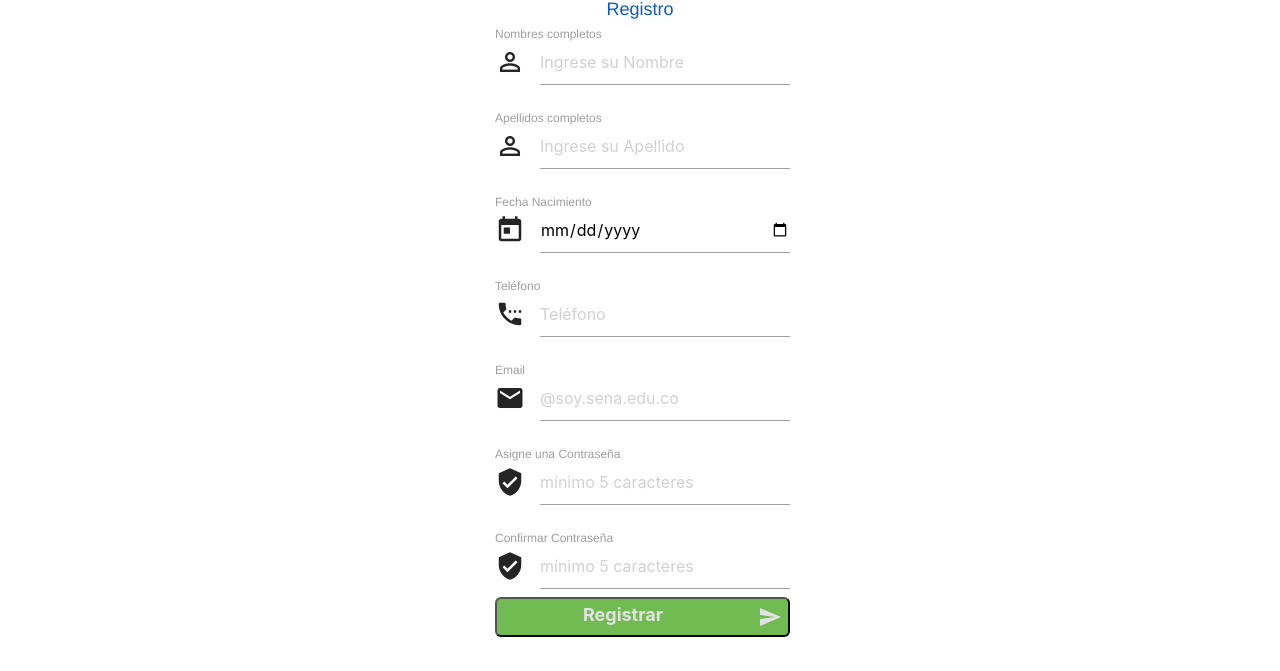
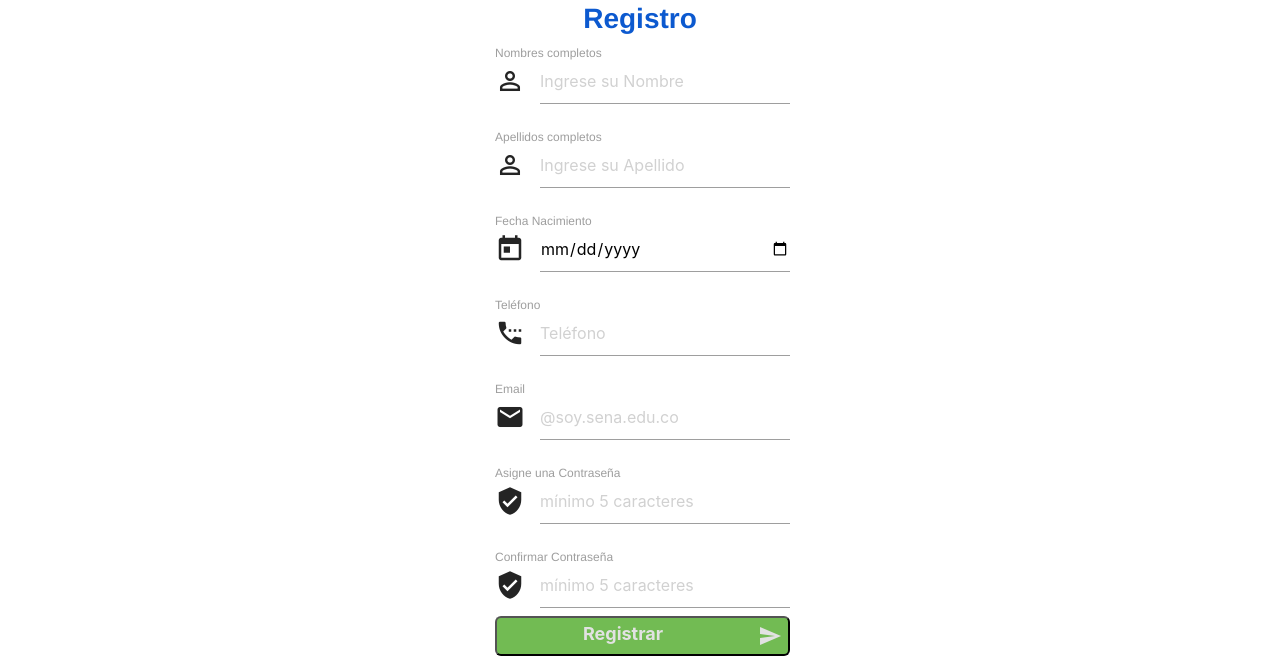
Before and after one commit to eacuervoco/Avance-Frontend-Peluqueria-Alejandra, a plain HTML site: page register.html in a window 1280 px wide. Shown: the part 273-944 px from the top of the page. Drawn offline with Linux system fonts and the light colour scheme.

Commit message:
feat: Actualizar título de registro en register.html

```diff
--- a/register.html
+++ b/register.html
@@ -96,7 +96,7 @@
 
 
         <form id="register-form" class="form">
-          <h3 class="subtitle"> Registro </h3>
+          <h2 class="title"> Registro </h2>
           <div class="input-field">
             <label for="nombres" class="labels">Nombres completos</label>
             <i class="material-icons prefix">perm_identity</i>
```
